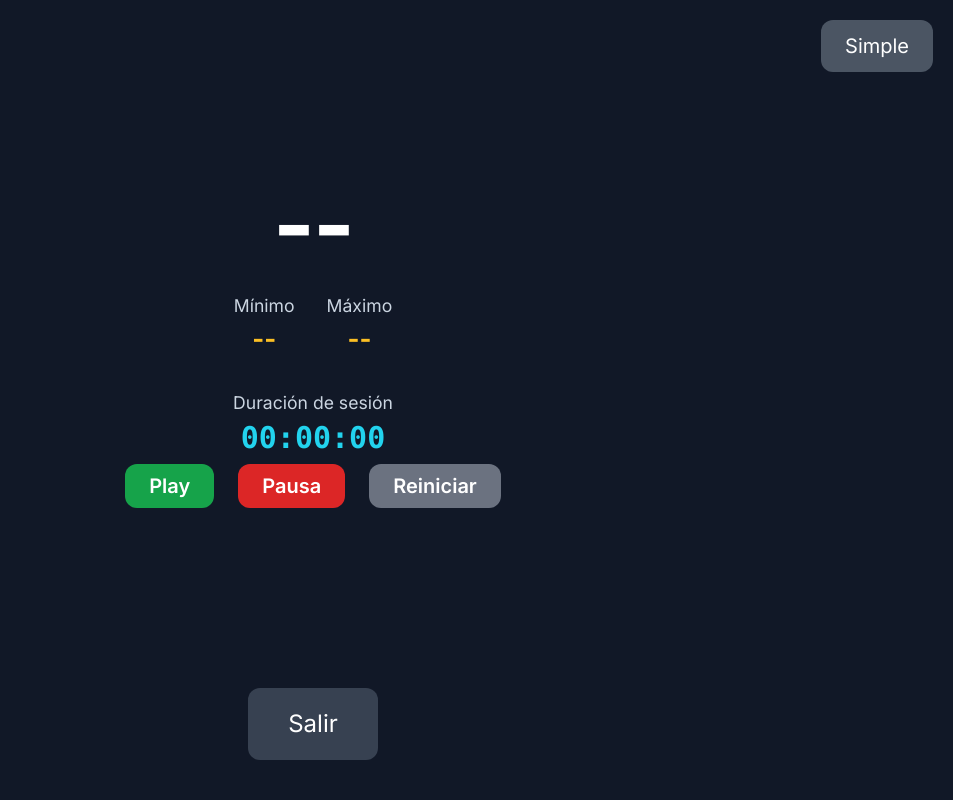
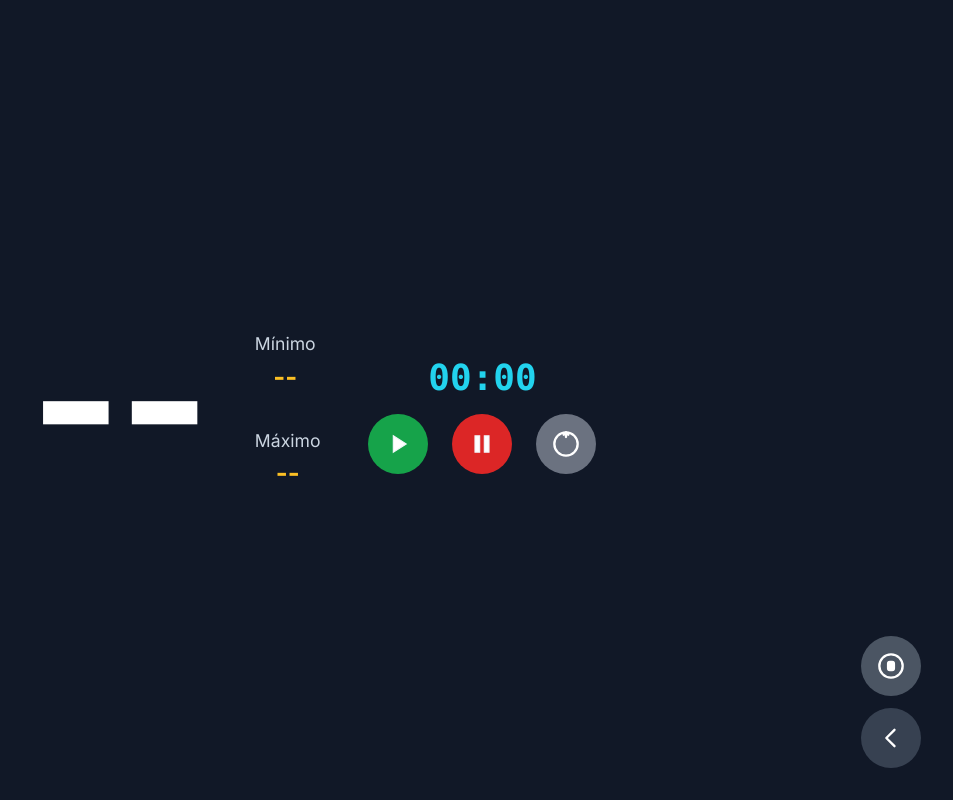
Before and after one commit to hectorroaz/monitor-cardiaco-v2, a plain HTML site: page index.html in a window 1280 px wide. Both pictures are taken after a click on the button "Pantalla Completa + Estadísticas". Shown: the whole page, without its empty margins (327-1280 px from the left). Drawn offline with nearby package versions, Linux system fonts and the light colour scheme.

Commit message:
Update index.html

```diff
--- a/index.html
+++ b/index.html
@@ -10,7 +10,7 @@
         html, body { height: 100%; }
         body {
             font-family: 'Inter', sans-serif;
-            background: #111827 !important; /* fondo oscuro */
+            background: #111827 !important;
             color: #f1f5f9 !important;
         }
         .bg-dark { background: #111827 !important; }
@@ -35,8 +35,6 @@
             color: #f1f5f9 !important;
         }
         #fullscreenHeartRate, #fullscreenHeartRateStats {
-            width: 100vw;
-            max-width: 100vw;
             text-align: center;
             word-break: break-all;
             white-space: nowrap;
@@ -46,11 +44,15 @@
             padding: 0;
             overflow: hidden;
             display: block;
+            user-select: none;
         }
         .stats-label { font-size: 1.1rem; color: #cbd5e1; }
         .stats-value { font-size: 1.6rem; font-weight: 700; color: #fbbf24; }
         @media (orientation: landscape) {
-            #fullscreenHeartRate, #fullscreenHeartRateStats { font-size: 7vw !important; }
+            #fullscreenHeartRate { font-size: 18vw !important; }
+        }
+        @media (orientation: portrait) {
+            #fullscreenHeartRate { font-size: 18vw !important; }
         }
     </style>
 </head>
@@ -88,17 +90,24 @@
 
     <!-- Pantalla completa solo número -->
     <div id="fullscreenContainer" class="hidden fixed inset-0 bg-dark flex flex-col justify-center items-center z-50 p-0 m-0">
-        <div class="flex-1 flex items-center justify-center p-0 m-0 w-full">
-            <span id="fullscreenHeartRate" class="text-white font-extrabold leading-none select-none" style="font-size: 18vw;">--</span>
+        <div class="flex-1 flex items-center justify-center w-full h-full">
+            <span id="fullscreenHeartRate" class="text-white font-extrabold leading-none select-none w-full" style="font-size: 18vw;">--</span>
         </div>
-        <button id="exitFullscreenBtn" class="mb-10 bg-gray-700 text-white px-10 py-5 rounded-xl text-2xl hover:bg-gray-900 focus:outline-none" aria-label="Salir de pantalla completa">Salir</button>
-        <button id="switchToStats" class="mb-4 bg-yellow-600 text-white px-6 py-3 rounded-xl text-xl hover:bg-yellow-700 focus:outline-none absolute right-5 top-5" aria-label="Ver estadísticas" title="Cambiar a pantalla de estadísticas">Estadísticas</button>
+        <div class="absolute bottom-8 right-8 flex flex-col gap-3">
+            <button id="switchToStats" class="bg-yellow-600 text-white p-4 rounded-full hover:bg-yellow-700 focus:outline-none" aria-label="Ver estadísticas" title="Cambiar a pantalla de estadísticas">
+                <svg xmlns="http://www.w3.org/2000/svg" class="w-7 h-7" fill="none" viewBox="0 0 24 24" stroke="currentColor"><circle cx="12" cy="12" r="10" stroke-width="2" fill="#fde68a"/><rect x="8" y="10" width="2" height="6" rx="1" fill="#b45309"/><rect x="14" y="7" width="2" height="9" rx="1" fill="#92400e"/></svg>
+            </button>
+            <button id="exitFullscreenBtn" class="bg-gray-700 text-white p-4 rounded-full hover:bg-gray-900 focus:outline-none" aria-label="Salir de pantalla completa">
+                <svg xmlns="http://www.w3.org/2000/svg" class="w-7 h-7" fill="none" viewBox="0 0 24 24" stroke="currentColor"><path d="M15 19l-7-7 7-7" stroke="#fff" stroke-width="2" stroke-linecap="round" stroke-linejoin="round"/></svg>
+            </button>
+        </div>
     </div>
 
     <!-- Pantalla completa con estadísticas -->
-    <div id="fullscreenStatsContainer" class="hidden fixed inset-0 bg-dark flex flex-col justify-center items-center z-50 p-0 m-0">
-        <div class="flex-1 flex flex-col items-center justify-center w-full">
-            <span id="fullscreenHeartRateStats" class="text-white font-extrabold leading-none select-none" style="font-size: 11vw;">--</span>
+    <div id="fullscreenStatsContainer" class="hidden fixed inset-0 bg-dark z-50 p-0 m-0 flex flex-col items-center justify-center">
+        <div id="statsFlex" class="w-full h-full flex flex-col items-center justify-center">
+            <!-- Vertical layout by default -->
+            <span id="fullscreenHeartRateStats" class="text-white font-extrabold leading-none select-none" style="font-size: 10vw;">--</span>
             <div class="flex gap-8 mt-6">
                 <div class="flex flex-col items-center">
                     <span class="stats-label">Mínimo</span>
@@ -110,17 +119,31 @@
                 </div>
             </div>
             <div class="flex flex-col items-center mt-8">
-                <span class="stats-label mb-1">Duración de sesión</span>
-                <span id="sessionTime" class="text-3xl font-mono font-bold text-cyan-400">00:00:00</span>
+                <span id="sessionTime" class="text-4xl font-mono font-bold text-cyan-400">00:00</span>
                 <div class="flex gap-6 mt-2">
-                    <button id="sessionPlayBtn" class="bg-green-600 hover:bg-green-700 px-6 py-2 rounded-xl text-white font-semibold text-xl focus:outline-none" aria-label="Iniciar sesión">Play</button>
-                    <button id="sessionPauseBtn" class="bg-red-600 hover:bg-red-700 px-6 py-2 rounded-xl text-white font-semibold text-xl focus:outline-none" aria-label="Pausar sesión">Pausa</button>
-                    <button id="resetSessionBtn" class="bg-gray-500 hover:bg-gray-700 px-6 py-2 rounded-xl text-white font-semibold text-xl focus:outline-none" aria-label="Reiniciar sesión">Reiniciar</button>
+                    <button id="sessionPlayBtn" class="bg-green-600 hover:bg-green-700 p-4 rounded-full focus:outline-none" aria-label="Iniciar sesión">
+                        <!-- Play icon -->
+                        <svg xmlns="http://www.w3.org/2000/svg" class="w-7 h-7 mx-auto" fill="none" viewBox="0 0 24 24" stroke="currentColor"><polygon points="8,5 19,12 8,19" fill="white"/></svg>
+                    </button>
+                    <button id="sessionPauseBtn" class="bg-red-600 hover:bg-red-700 p-4 rounded-full focus:outline-none" aria-label="Pausar sesión">
+                        <!-- Pause icon -->
+                        <svg xmlns="http://www.w3.org/2000/svg" class="w-7 h-7 mx-auto" fill="none" viewBox="0 0 24 24" stroke="currentColor"><rect x="6" y="5" width="4" height="14" fill="white"/><rect x="14" y="5" width="4" height="14" fill="white"/></svg>
+                    </button>
+                    <button id="resetSessionBtn" class="bg-gray-500 hover:bg-gray-700 p-4 rounded-full focus:outline-none" aria-label="Reiniciar sesión">
+                        <!-- Reset icon -->
+                        <svg xmlns="http://www.w3.org/2000/svg" class="w-7 h-7 mx-auto" fill="none" viewBox="0 0 24 24" stroke="currentColor"><path d="M12 6V2M12 2l-2 2m2-2l2 2" stroke="white" stroke-width="2" stroke-linecap="round" stroke-linejoin="round"/><circle cx="12" cy="12" r="10" stroke="white" stroke-width="2" fill="none"/></svg>
+                    </button>
                 </div>
             </div>
+            <div class="absolute bottom-8 right-8 flex flex-col gap-3">
+                <button id="switchToSimple" class="bg-gray-600 text-white p-4 rounded-full hover:bg-gray-700 focus:outline-none" aria-label="Solo número" title="Cambiar a pantalla de solo número">
+                    <svg xmlns="http://www.w3.org/2000/svg" class="w-7 h-7" fill="none" viewBox="0 0 24 24" stroke="currentColor"><circle cx="12" cy="12" r="10" stroke="#fff" stroke-width="2"/><rect x="9" y="8" width="6" height="8" rx="2" fill="#fff"/></svg>
+                </button>
+                <button id="exitFullscreenStatsBtn" class="bg-gray-700 text-white p-4 rounded-full hover:bg-gray-900 focus:outline-none" aria-label="Salir de pantalla completa">
+                    <svg xmlns="http://www.w3.org/2000/svg" class="w-7 h-7" fill="none" viewBox="0 0 24 24" stroke="currentColor"><path d="M15 19l-7-7 7-7" stroke="#fff" stroke-width="2" stroke-linecap="round" stroke-linejoin="round"/></svg>
+                </button>
+            </div>
         </div>
-        <button id="exitFullscreenStatsBtn" class="mb-10 bg-gray-700 text-white px-10 py-5 rounded-xl text-2xl hover:bg-gray-900 focus:outline-none">Salir</button>
-        <button id="switchToSimple" class="mb-4 bg-gray-600 text-white px-6 py-3 rounded-xl text-xl hover:bg-gray-700 focus:outline-none absolute right-5 top-5" aria-label="Solo número" title="Cambiar a pantalla de solo número">Simple</button>
     </div>
 
     <script>
@@ -165,6 +188,7 @@
         const switchToStats = document.getElementById('switchToStats');
         const switchToSimple = document.getElementById('switchToSimple');
         const exitFullscreenStatsBtn = document.getElementById('exitFullscreenStatsBtn');
+        const statsFlex = document.getElementById('statsFlex');
 
         let heartRateCharacteristic = null;
         let bleDevice = null;
@@ -177,7 +201,7 @@
         let sessionElapsed = 0;
         let sessionRunning = false;
 
-        // -- BLE & BPM Logic --
+        // BLE & BPM Logic
         connectBluetoothBtn.addEventListener('click', async () => {
             if (!navigator.bluetooth) {
                 bluetoothStatusElem.textContent = 'Error: Web Bluetooth no es compatible.';
@@ -228,7 +252,6 @@
 
         function updateBpm(bpm) {
             if (bpm > 0) {
-                // Actualiza animación
                 const animationDuration = 60 / bpm;
                 heartIconElem.style.animationDuration = `${animationDuration.toFixed(2)}s`;
                 heartIconElem.classList.add('heartbeat-animation');
@@ -240,11 +263,8 @@
                 if (minBpm === null || bpm < minBpm) minBpm = bpm;
                 if (maxBpm === null || bpm > maxBpm) maxBpm = bpm;
             }
-            // Pantalla principal
             heartRateDisplayElem.textContent = bpm > 0 ? bpm : '--';
-            // Fullscreen Simple
             updateFullScreenHeartRate(bpm > 0 ? bpm : '--');
-            // Fullscreen Stats
             updateFullScreenStats(bpm > 0 ? bpm : '--');
         }
 
@@ -281,7 +301,8 @@
             fullscreenStatsContainer.classList.remove('hidden');
             document.body.classList.add('overflow-hidden');
             if (document.documentElement.requestFullscreen) fullscreenStatsContainer.requestFullscreen();
-            setTimeout(() => fitHeartRateFontSize(fullscreenHeartRateStats), 200);
+            setTimeout(adaptStatsLayout, 50);
+            setTimeout(() => fitHeartRateFontSize(fullscreenHeartRateStats), 250);
         }
         function exitFullScreenStats() {
             fullscreenStatsContainer.classList.add('hidden');
@@ -306,7 +327,6 @@
         exitFullscreenStatsBtn.addEventListener('click', exitFullScreenStats);
 
         document.addEventListener('fullscreenchange', () => {
-            // Cuando se sale de pantalla completa, oculta ambos contenedores
             if (!document.fullscreenElement) {
                 fullscreenContainer.classList.add('hidden');
                 fullscreenStatsContainer.classList.add('hidden');
@@ -318,7 +338,8 @@
         function fitHeartRateFontSize(el) {
             if (!el) return;
             el.style.fontSize = '';
-            const margin = 250; // espacio para controles
+            let margin = 250;
+            if (window.innerWidth > window.innerHeight) { margin = 80; }
             const boxW = window.innerWidth * 0.96;
             const boxH = (window.innerHeight - margin) * 0.98;
             el.style.fontSize = '180px';
@@ -329,9 +350,28 @@
             el.style.fontSize = (180 * scale) + 'px';
         }
         window.addEventListener('resize', () => {
+            adaptStatsLayout();
             if (!fullscreenContainer.classList.contains('hidden')) fitHeartRateFontSize(fullscreenHeartRate);
             if (!fullscreenStatsContainer.classList.contains('hidden')) fitHeartRateFontSize(fullscreenHeartRateStats);
         });
+
+        // Layout adaptable de estadísticas
+        function adaptStatsLayout() {
+            // Landscape = número left, stats y controles right
+            if (window.innerWidth > window.innerHeight) {
+                statsFlex.classList.remove('flex-col', 'items-center');
+                statsFlex.classList.add('flex-row', 'items-center', 'justify-center', 'gap-12');
+                fullscreenHeartRateStats.classList.add('mr-8');
+                fullscreenHeartRateStats.style.fontSize = "14vw";
+                statsFlex.children[1].classList.add('flex-col', 'justify-center', 'items-start', 'gap-2');
+                statsFlex.children[2].classList.add('flex-col', 'justify-center', 'items-start', 'gap-2');
+            } else {
+                statsFlex.classList.add('flex-col', 'items-center');
+                statsFlex.classList.remove('flex-row', 'justify-center', 'gap-12');
+                fullscreenHeartRateStats.classList.remove('mr-8');
+                fullscreenHeartRateStats.style.fontSize = "10vw";
+            }
+        }
 
         // Actualización UI Pantallas Completas
         function updateFullScreenHeartRate(bpm) {
@@ -351,16 +391,13 @@
         // --------- Sesión ---------
         function formatDuration(ms) {
             const total = Math.floor(ms / 1000);
-            const h = Math.floor(total / 3600);
-            const m = Math.floor((total % 3600) / 60);
+            const m = Math.floor(total / 60);
             const s = total % 60;
             return [
-                h.toString().padStart(2, '0'),
                 m.toString().padStart(2, '0'),
                 s.toString().padStart(2, '0')
             ].join(':');
         }
-
         function startSession() {
             if (!sessionRunning) {
                 sessionRunning = true;
@@ -379,7 +416,7 @@
             sessionRunning = false;
             sessionElapsed = 0;
             clearInterval(sessionInterval);
-            sessionTime.textContent = "00:00:00";
+            sessionTime.textContent = "00:00";
             minBpm = null;
             maxBpm = null;
             minBpmStats.textContent = '--';
@@ -395,12 +432,9 @@
         sessionPauseBtn.addEventListener('click', pauseSession);
         resetSessionBtn.addEventListener('click', resetSession);
 
-        // Reiniciar valores al entrar a una sesión nueva
         fullscreenStatsBtn.addEventListener('click', () => {
-            // Si se desea reiniciar la sesión al entrar en la pantalla stats, descomenta la siguiente línea:
-            // resetSession();
+            // resetSession(); // Actívalo si quieres que siempre se reinicie sesión al entrar a stats
         });
-
     </script>
 </body>
 </html>
```
